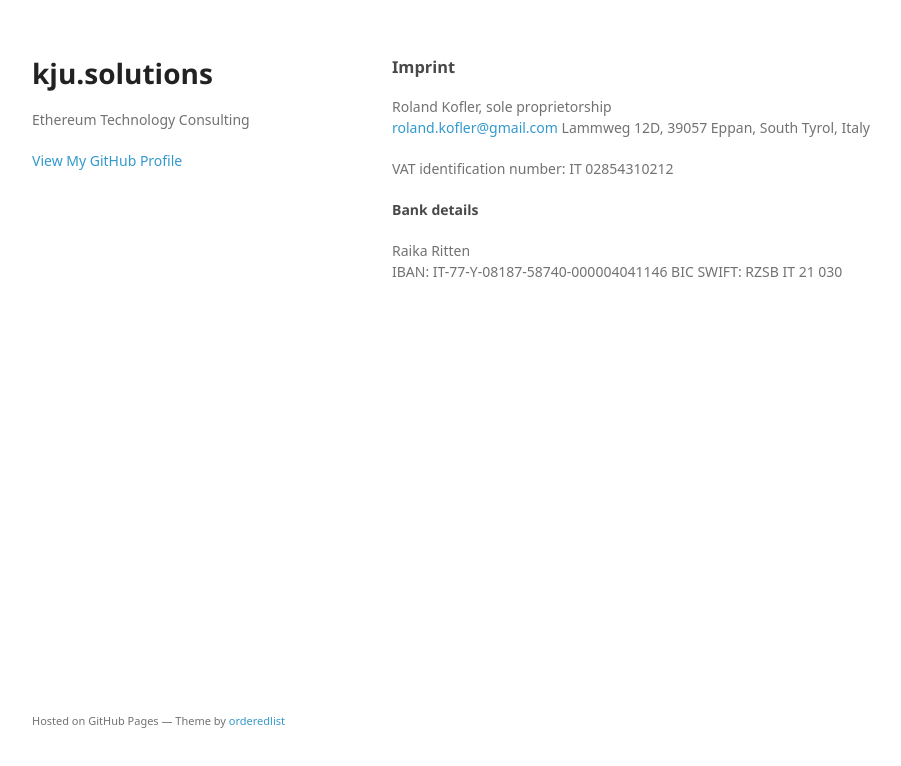
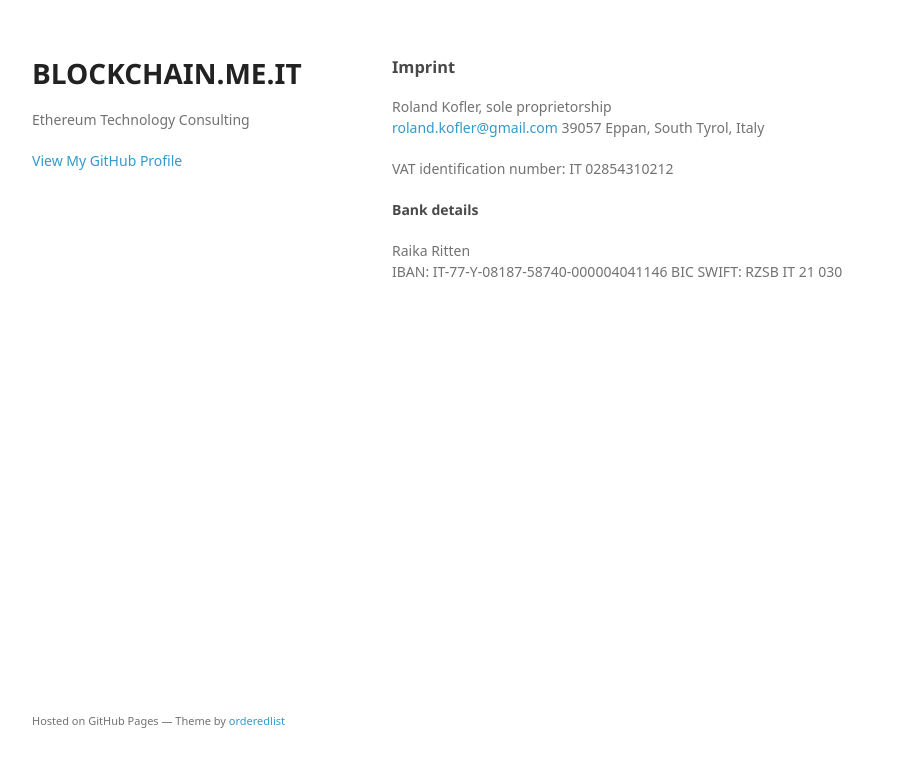
Before and after one commit to rolandkofler/rolandkofler.github.io, a plain HTML site: page index.html in a window 1280 px wide. Shown: the whole page, without its empty margins (178-1079 px from the left). Drawn offline with Linux system fonts and the light colour scheme; a web font is replaced by a local one.

Commit message:
Update index.html

```diff
--- a/index.html
+++ b/index.html
@@ -15,7 +15,7 @@
   <body>
     <div class="wrapper">
       <header>
-        <h1>kju.solutions</h1>
+        <h1>BLOCKCHAIN.ME.IT</h1>
         <p>Ethereum Technology Consulting</p>
 
 
@@ -28,7 +28,7 @@
 
 <p>Roland Kofler, sole proprietorship<br>
 <a href="mailto:roland.kofler@gmail.com">roland.kofler@gmail.com</a>
-Lammweg 12D, 39057 Eppan, South Tyrol, Italy  </p>
+39057 Eppan, South Tyrol, Italy  </p>
 
 <p>VAT identification number:  IT 02854310212</p>
 
```
